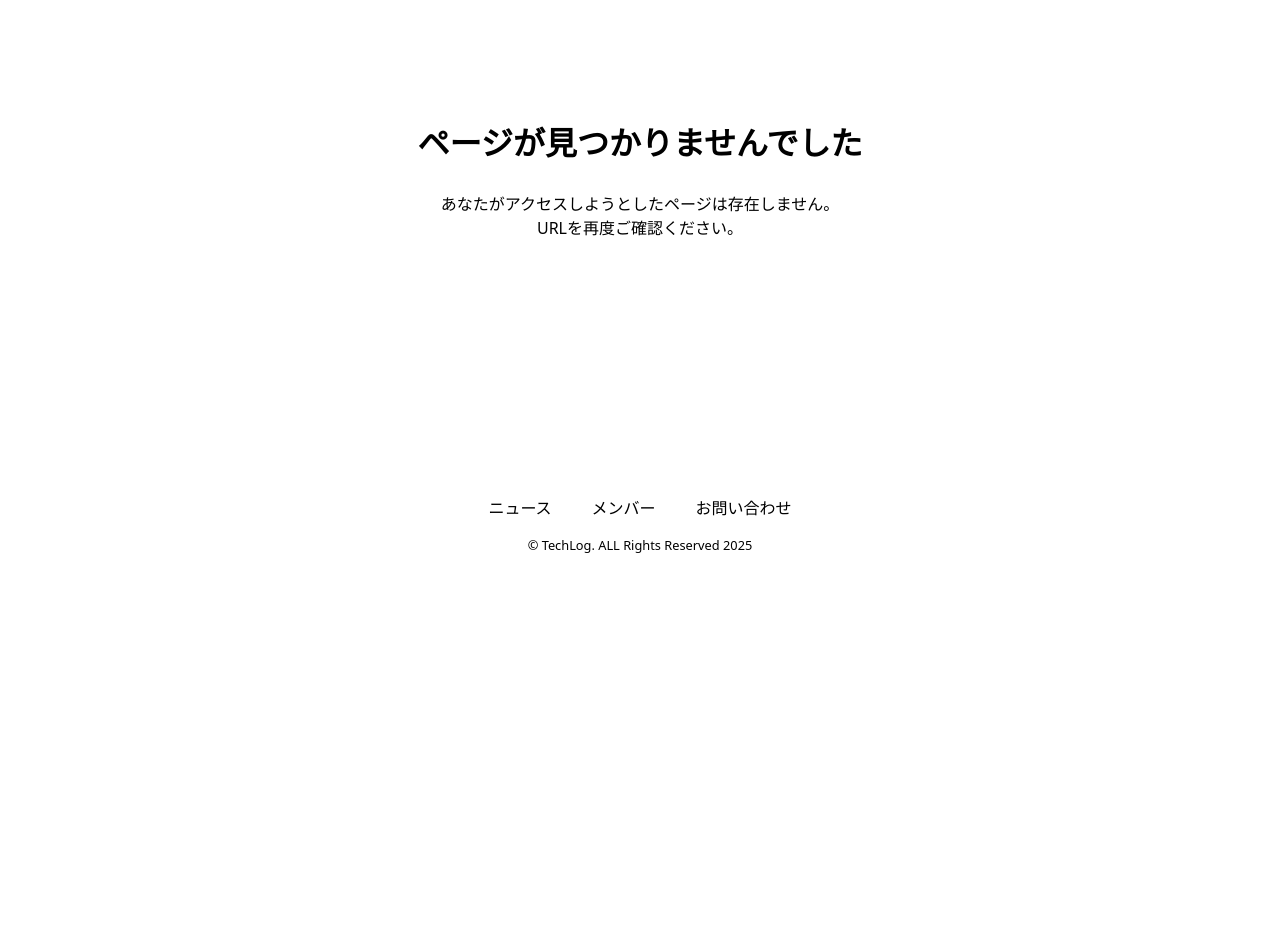
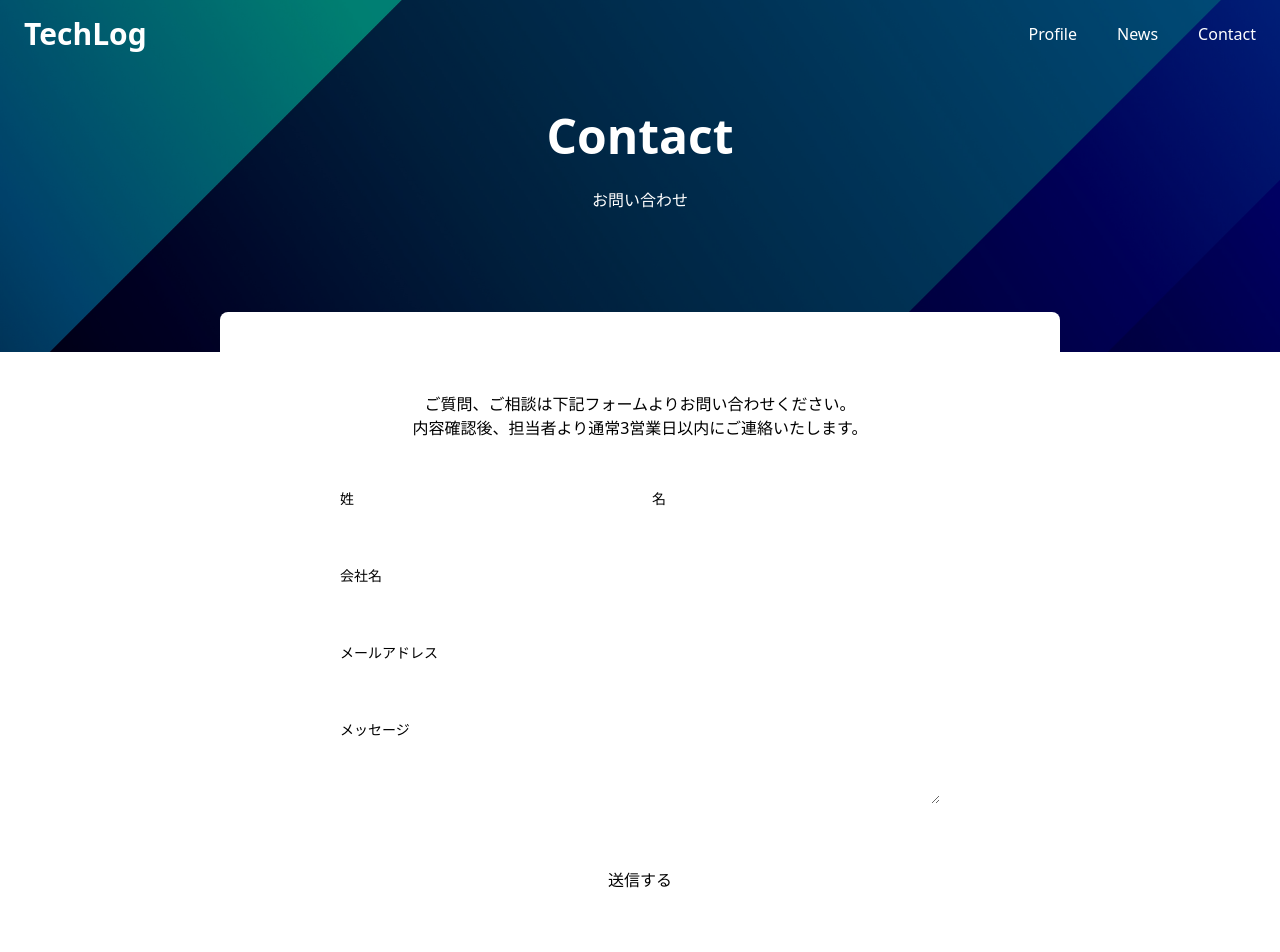
Before and after one commit to itsukichan/my-next-project, a Next.js app: page /contact in a window 1280 px wide. Before the commit this address had no page. Shown: the top 952 px of the page. Before the commit the page ends 800 px from the top, so only its background shows below. Built offline with nearby package versions, Linux system fonts and the light colour scheme.

Commit message:
9章まで完了

```diff
--- /dev/null
+++ b/app/_actions/contact.ts
@@ -0,0 +1,105 @@
+"use server";
+
+function validateEmail(email: string) {
+  const pattern = /^[^\s@]+@[^\s@]+\.[^\s@]+$/;
+  return pattern.test(email);
+}
+
+export async function createContactData(_prevState: any, formData: FormData) {
+  // formのname属性ごとにformData.get()で値を取り出すことができる
+  const rawFormData = {
+    lastname: formData.get("lastname") as string,
+    firstname: formData.get("firstname") as string,
+    company: formData.get("company") as string,
+    email: formData.get("email") as string,
+    message: formData.get("message") as string,
+  };
+
+  if (!rawFormData.lastname) {
+    return {
+      status: "error",
+      message: "姓を入力してください",
+    };
+  }
+  if (!rawFormData.firstname) {
+    return {
+      status: "error",
+      message: "名を入力してください",
+    };
+  }
+  if (!rawFormData.company) {
+    return {
+      status: "error",
+      message: "会社名を入力してください",
+    };
+  }
+  if (!rawFormData.email) {
+    return {
+      status: "error",
+      message: "メールアドレスを入力してください",
+    };
+  }
+  if (!validateEmail(rawFormData.email)) {
+    return {
+      status: "error",
+      message: "メールアドレスの形式が誤っています",
+    };
+  }
+  if (!rawFormData.message) {
+    return {
+      status: "error",
+      message: "メッセージを入力してください",
+    };
+  }
+
+  const result = await fetch(
+    `https://api.hsforms.com/submissions/v3/integration/submit/${process.env.HUBSPOT_PORTAL_ID}/${process.env.HUBSPOT_FORM_ID}`,
+    {
+      method: "POST",
+      headers: {
+        "Content-Type": "application/json",
+      },
+      body: JSON.stringify({
+        fields: [
+          {
+            objectTypeId: "0-1",
+            name: "lastname",
+            value: rawFormData.lastname,
+          },
+          {
+            objectTypeId: "0-1",
+            name: "firstname",
+            value: rawFormData.firstname,
+          },
+          {
+            objectTypeId: "0-1",
+            name: "company",
+            value: rawFormData.company,
+          },
+          {
+            objectTypeId: "0-1",
+            name: "email",
+            value: rawFormData.email,
+          },
+          {
+            objectTypeId: "0-1",
+            name: "message",
+            value: rawFormData.message,
+          },
+        ],
+      }),
+    }
+  );
+
+  try {
+    await result.json();
+  } catch (e) {
+    console.log(e);
+    return {
+      status: "error",
+      message: "お問い合わせに失敗しました",
+    };
+  }
+
+  return { status: "success", message: "OK" };
+}
--- /dev/null
+++ b/app/_components/ContactForm/index.module.css
@@ -0,0 +1,73 @@
+.form {
+  max-width: 600px;
+  margin: 0 auto;
+}
+
+.item {
+  display: flex;
+  flex-direction: column;
+  flex: 1;
+  padding: 8px 0;
+}
+
+.horizontal {
+  display: flex;
+  justify-content: flex-start;
+  align-items: center;
+  width: 100%;
+  gap: 24px;
+}
+
+.label {
+  font-size: 14px;
+}
+
+.textfield {
+  border: 1px solid var(--color-border);
+  padding: 8px;
+  border-radius: 4px;
+  line-height: 1.5;
+  width: 100%;
+}
+
+.textarea {
+  border: 1px solid var(--color-border);
+  padding: 8px;
+  border-radius: 4px;
+  line-height: 1.5;
+  width: 100%;
+}
+
+.actions {
+  text-align: center;
+  margin-top: 40px;
+}
+
+.button {
+  border: none;
+  background-color: var(--color-button-primary);
+  padding: 16px 40px;
+  font-size: 16px;
+  border-radius: 4px;
+  color: var(--color-text-unpainted);
+  cursor: pointer;
+}
+
+.success {
+  background-color: var(--color-bg-sub);
+  text-align: center;
+  padding: 40px;
+  border-radius: var(--border-radius);
+}
+
+.error {
+  color: var(--color-text-error);
+  font-size: 14px;
+  margin-bottom: 8px;
+}
+
+@media (max-width: 640px) {
+  .success {
+    text-align: left;
+  }
+}
--- /dev/null
+++ b/app/_components/ContactForm/index.tsx
@@ -0,0 +1,90 @@
+'use client';
+
+import { createContactData } from '@/app/_actions/contact';
+import { useFormState } from 'react-dom';
+// import { sendGAEvent } from '@next/third-parties/google';
+import styles from './index.module.css';
+
+const initialState = {
+  status: '',
+  message: '',
+};
+
+export default function ContactForm() {
+  const [state, formAction] = useFormState(createContactData, initialState);
+  console.log(state);
+  const handleSubmit = () => {
+    // sendGAEvent({ event: 'contact', value: 'submit' });
+  };
+  if (state.status === 'success') {
+    return (
+      <p className={styles.success}>
+        お問い合わせいただき、ありがとうございます。
+        <br />
+        お返事まで今しばらくお待ちください。
+      </p>
+    );
+  }
+  return (
+    <form className={styles.form} action={formAction} onSubmit={handleSubmit}>
+      <div className={styles.horizontal}>
+        <div className={styles.item}>
+          <label className={styles.label} htmlFor="lastname">
+            姓
+          </label>
+          <input
+            className={styles.textfield}
+            type="text"
+            id="lastname"
+            name="lastname"
+          />
+        </div>
+        <div className={styles.item}>
+          <label className={styles.label} htmlFor="firstname">
+            名
+          </label>
+          <input
+            className={styles.textfield}
+            type="text"
+            id="firstname"
+            name="firstname"
+          />
+        </div>
+      </div>
+      <div className={styles.item}>
+        <label className={styles.label} htmlFor="company">
+          会社名
+        </label>
+        <input
+          className={styles.textfield}
+          type="text"
+          id="company"
+          name="company"
+        />
+      </div>
+      <div className={styles.item}>
+        <label className={styles.label} htmlFor="email">
+          メールアドレス
+        </label>
+        <input
+          className={styles.textfield}
+          type="text"
+          id="email"
+          name="email"
+        />
+      </div>
+      <div className={styles.item}>
+        <label className={styles.label} htmlFor="message">
+          メッセージ
+        </label>
+        <textarea className={styles.textarea} id="message" name="message" />
+      </div>
+      <div className={styles.actions}>
+        {state.status === 'error' && (
+          <p className={styles.error}>{state.message}</p>
+        )}
+        <input type="submit" value="送信する" className={styles.button} />
+      </div>
+    </form>
+  );
+}
--- /dev/null
+++ b/app/contact/layout.tsx
@@ -0,0 +1,19 @@
+import Hero from '@/app/_components/Hero';
+import Sheet from '@/app/_components/Sheet';
+
+export const metadata = {
+  title: 'お問い合わせ',
+};
+
+type Props = {
+  children: React.ReactNode;
+};
+
+export default function RootLayout({ children }: Props) {
+  return (
+    <>
+      <Hero title="Contact" sub="お問い合わせ" />
+      <Sheet>{children}</Sheet>
+    </>
+  );
+}
--- /dev/null
+++ b/app/contact/page.module.css
@@ -0,0 +1,10 @@
+.text {
+  text-align: center;
+  margin-bottom: 40px;
+}
+
+@media (max-width: 640px) {
+  .text {
+    text-align: left;
+  }
+}
--- /dev/null
+++ b/app/contact/page.tsx
@@ -0,0 +1,15 @@
+import ContactForm from "@/app/_components/ContactForm";
+import styles from "./page.module.css";
+
+export default function Page() {
+  return (
+    <div className={styles.container}>
+      <p className={styles.text}>
+        ご質問、ご相談は下記フォームよりお問い合わせください。
+        <br />
+        内容確認後、担当者より通常3営業日以内にご連絡いたします。
+      </p>
+      <ContactForm />
+    </div>
+  );
+}
```
